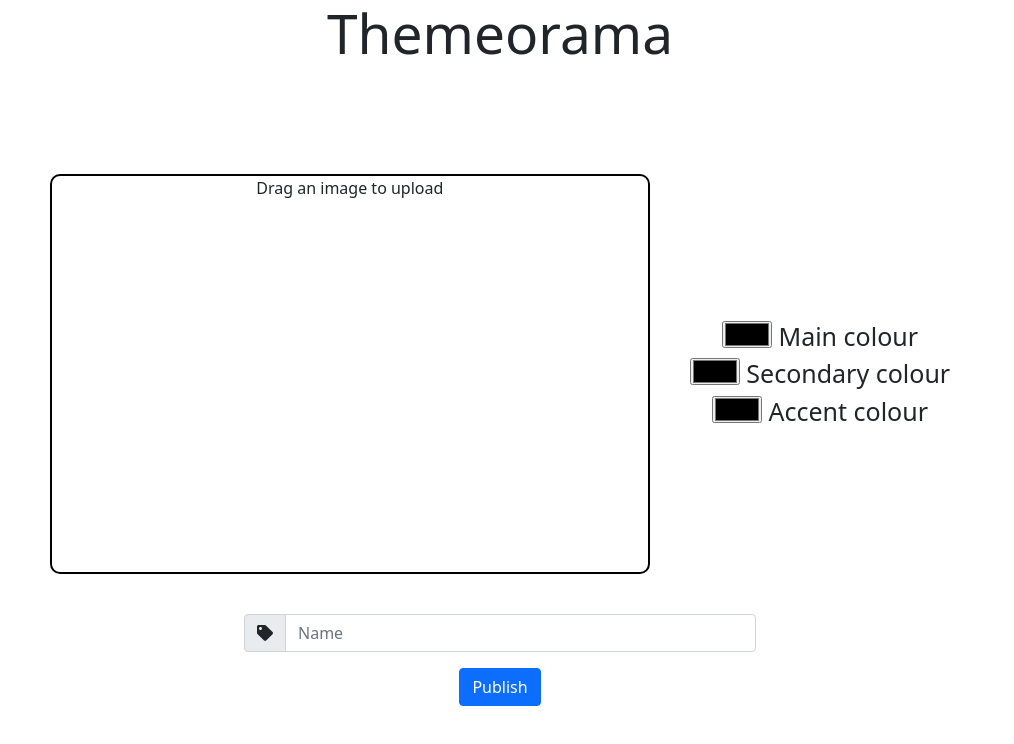
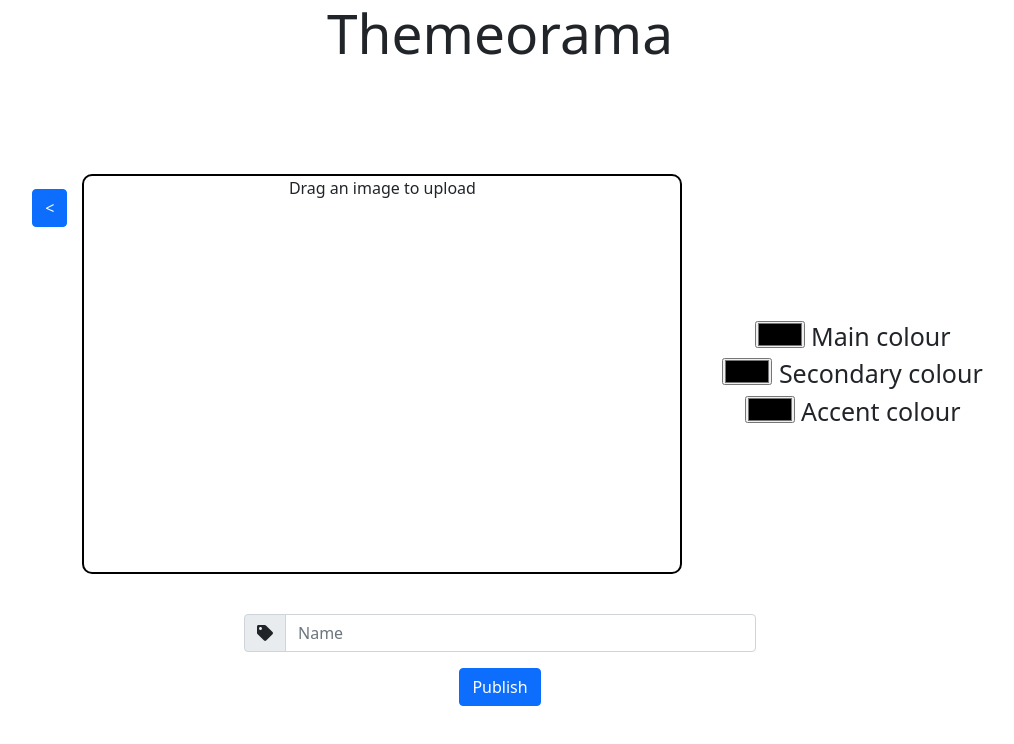
Before and after one commit to ajayyy/seg3125-static-work, a React (Create React App) app in the folder Module9/: page / in a window 1280 px wide. Both pictures are taken after typing "Sample" into the empty fields and a click on the button "Create your own". Shown: the top 744 px of the page, without its empty margins (140-1154 px from the left). Built offline with nearby package versions, Linux system fonts and the light colour scheme.

Commit message:
Add back button to submit page

```diff
--- a/Module9/src/App.js
+++ b/Module9/src/App.js
@@ -12,7 +12,7 @@ let state, setState;
 
 function App() {
   [state, setState] = useState({
-    page: search
+    page: home
   });
 
   return (
@@ -39,8 +39,6 @@ function App() {
 function getPage() {
   switch (state.page) {
     case home:
-      return <Gallery
-              pageChange={pageChange} />;
     case search:
       return <SearchPage
               pageChange={pageChange} />;
--- a/Module9/src/components/SubmitPage.css
+++ b/Module9/src/components/SubmitPage.css
@@ -12,6 +12,11 @@
     justify-content: center;
 
     padding-top: 100px;
+}
+
+.backButton {
+    margin: 15px;
+    height: 100%;
 }
 
 .submit-preview-right {
--- a/Module9/src/components/SubmitPage.js
+++ b/Module9/src/components/SubmitPage.js
@@ -6,7 +6,10 @@ import { InputGroup, FormControl, Button } from 'react-bootstrap';
 function SubmitPage(props) {
     return (
         <div className="submit-page">
+
             <div className="submit-page-top">
+                <Button variant="primary" className="backButton" onClick={() => props.pageChange('home')}>{"<"}</Button>
+
                 {/* Left panel */}
                 <div className="submit-preview-image" onDrop={(e) => fileDropped(e)}  onDragOver={(e) => fileDragOver(e)}>
                     <img id="theme-preview-image" className="theme-preview-image hidden" src={props.image} alt={props.name} />
```
